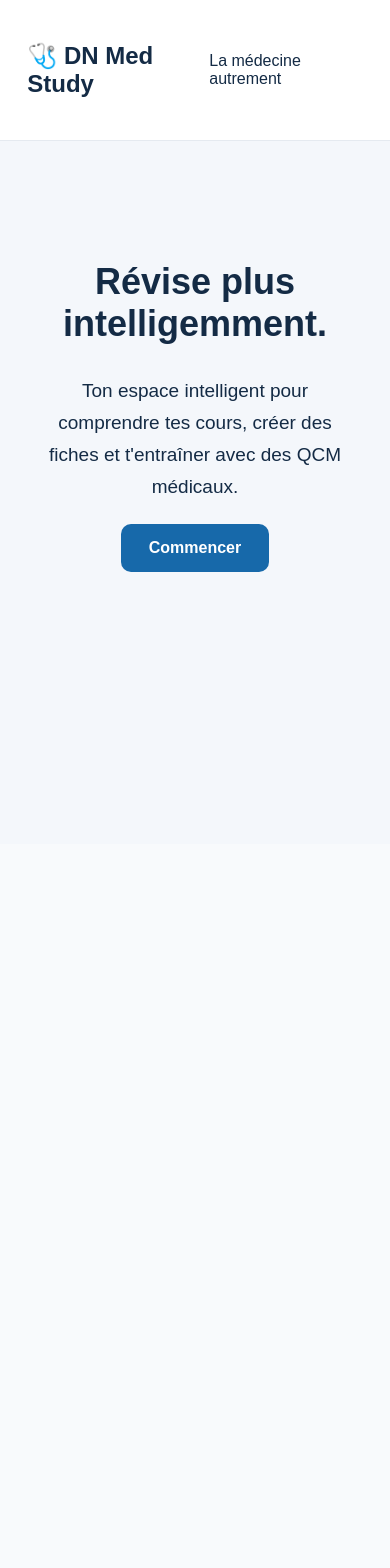
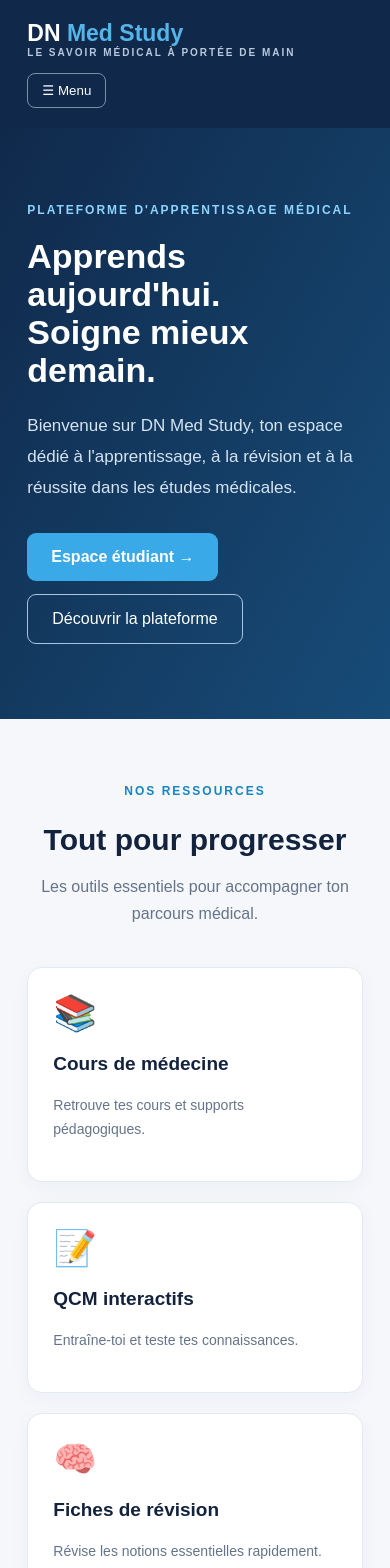
Before and after one commit to djibyndiaye742-png/dn-med-study, a Next.js app: page / in a window 390 px wide. Shown: the top 1568 px of the page. Before the commit the page ends 844 px from the top, so only its background shows below. Built offline with nearby package versions, Linux system fonts and the light colour scheme.

Commit message:
Create professional DN Med Study homepage
Build a modern and responsive medical learning homepage

```diff
--- a/app/page.js
+++ b/app/page.js
@@ -1,55 +1,235 @@
-import Link from "next/link";
+
+"use client";
+
+import { useState } from "react";
+
+const features = [
+  {
+    icon: "📚",
+    title: "Cours de médecine",
+    description: "Retrouve tes cours et supports pédagogiques."
+  },
+  {
+    icon: "📝",
+    title: "QCM interactifs",
+    description: "Entraîne-toi et teste tes connaissances."
+  },
+  {
+    icon: "🧠",
+    title: "Fiches de révision",
+    description: "Révise les notions essentielles rapidement."
+  },
+  {
+    icon: "📂",
+    title: "Bibliothèque PDF",
+    description: "Centralise tes documents médicaux."
+  }
+];
 
 export default function Home() {
+  const [menuOpen, setMenuOpen] = useState(false);
+
   return (
     <main style={{
       minHeight: "100vh",
-      background: "#f4f7fb",
-      fontFamily: "Arial, sans-serif",
-      color: "#142b45"
+      background: "#f5f7fb",
+      color: "#14233d",
+      fontFamily: "Arial, sans-serif"
     }}>
       <header style={{
-        padding: "22px 7%",
-        background: "#ffffff",
+        background: "#10294b",
+        color: "white",
+        padding: "20px 7%",
         display: "flex",
         justifyContent: "space-between",
         alignItems: "center",
-        borderBottom: "1px solid #e5eaf0"
+        flexWrap: "wrap",
+        gap: 15
       }}>
-        <h2>🩺 DN Med Study</h2>
-        <span>La médecine autrement</span>
+        <div style={{fontSize: 23, fontWeight: 800}}>
+          DN <span style={{color:"#56b4e9"}}>Med Study</span>
+          <div style={{fontSize: 10, color:"#b9c9dc", letterSpacing:2}}>
+            LE SAVOIR MÉDICAL À PORTÉE DE MAIN
+          </div>
+        </div>
+
+        <button onClick={() => setMenuOpen(!menuOpen)}
+          style={{
+            background: "transparent",
+            color: "white",
+            border: "1px solid #7890aa",
+            borderRadius: 8,
+            padding: "9px 14px",
+            cursor: "pointer"
+          }}>
+          ☰ Menu
+        </button>
+
+        {menuOpen && (
+          <nav style={{width:"100%", display:"flex", gap:20, flexWrap:"wrap"}}>
+            <a href="#accueil" style={{color:"white"}}>Accueil</a>
+            <a href="#services" style={{color:"white"}}>Services</a>
+            <a href="/connexion" style={{color:"white"}}>Connexion</a>
+          </nav>
+        )}
       </header>
 
-      <section style={{
-        padding: "90px 8%",
-        textAlign: "center"
+      <section id="accueil" style={{
+        padding: "75px 7%",
+        background: "linear-gradient(120deg,#10294b,#174c78)",
+        color: "white"
       }}>
-        <h1 style={{fontSize: "clamp(36px, 6vw, 64px)"}}>
-          Révise plus intelligemment.
+        <div style={{maxWidth:750}}>
+          <div style={{
+            color:"#8dd5ff",
+            fontWeight:700,
+            letterSpacing:2,
+            fontSize:12,
+            marginBottom:20
+          }}>
+            PLATEFORME D'APPRENTISSAGE MÉDICAL
+          </div>
+
+          <h1 style={{
+            fontSize:"clamp(34px,6vw,58px)",
+            lineHeight:1.12,
+            margin:"0 0 22px"
+          }}>
+            Apprends aujourd'hui.
+            <br/>
+            Soigne mieux demain.
           </h1>
 
           <p style={{
-          fontSize: "19px",
-          maxWidth: "650px",
-          margin: "20px auto",
-          lineHeight: 1.7
+            fontSize:17,
+            lineHeight:1.8,
+            color:"#d6e4f1",
+            maxWidth:600
           }}>
-          Ton espace intelligent pour comprendre tes cours,
-          créer des fiches et t'entraîner avec des QCM médicaux.
+            Bienvenue sur DN Med Study, ton espace dédié
+            à l'apprentissage, à la révision et à la réussite
+            dans les études médicales.
           </p>
 
-        <Link href="/connexion" style={{
-          display: "inline-block",
-          background: "#1769aa",
-          color: "white",
-          padding: "15px 28px",
-          borderRadius: "10px",
-          textDecoration: "none",
-          fontWeight: "bold"
+          <div style={{
+            display:"flex",
+            flexWrap:"wrap",
+            gap:13,
+            marginTop:30
           }}>
-          Commencer
-        </Link>
+            <a href="/connexion" style={{
+              background:"#39a9e8",
+              color:"white",
+              padding:"15px 24px",
+              borderRadius:9,
+              textDecoration:"none",
+              fontWeight:700
+            }}>
+              Espace étudiant →
+            </a>
+
+            <a href="#services" style={{
+              border:"1px solid #a8c5df",
+              color:"white",
+              padding:"15px 24px",
+              borderRadius:9,
+              textDecoration:"none"
+            }}>
+              Découvrir la plateforme
+            </a>
+          </div>
+        </div>
       </section>
+
+      <section id="services" style={{
+        padding:"65px 7%"
+      }}>
+        <div style={{textAlign:"center", marginBottom:40}}>
+          <div style={{
+            color:"#1685c2",
+            fontWeight:700,
+            fontSize:12,
+            letterSpacing:2
+          }}>
+            NOS RESSOURCES
+          </div>
+
+          <h2 style={{fontSize:30, marginBottom:10}}>
+            Tout pour progresser
+          </h2>
+
+          <p style={{color:"#64748b", lineHeight:1.7}}>
+            Les outils essentiels pour accompagner ton parcours médical.
+          </p>
+        </div>
+
+        <div style={{
+          display:"grid",
+          gridTemplateColumns:"repeat(auto-fit,minmax(220px,1fr))",
+          gap:20
+        }}>
+          {features.map((feature) => (
+            <article key={feature.title} style={{
+              background:"white",
+              padding:25,
+              borderRadius:15,
+              border:"1px solid #e3eaf2",
+              boxShadow:"0 5px 20px rgba(20,40,70,.04)"
+            }}>
+              <div style={{fontSize:35, marginBottom:15}}>
+                {feature.icon}
+              </div>
+              <h3 style={{fontSize:19}}>
+                {feature.title}
+              </h3>
+              <p style={{
+                color:"#64748b",
+                lineHeight:1.7,
+                fontSize:14
+              }}>
+                {feature.description}
+              </p>
+            </article>
+          ))}
+        </div>
+      </section>
+
+      <section style={{
+        margin:"0 7% 65px",
+        padding:35,
+        background:"#e6f3fc",
+        borderRadius:16,
+        textAlign:"center"
+      }}>
+        <h2>Construis ton avenir médical avec nous.</h2>
+        <p style={{color:"#52677f", lineHeight:1.7}}>
+          Un espace pensé pour apprendre, comprendre et progresser.
+        </p>
+        <a href="/connexion" style={{
+          display:"inline-block",
+          background:"#10294b",
+          color:"white",
+          textDecoration:"none",
+          padding:"14px 25px",
+          borderRadius:8,
+          marginTop:12,
+          fontWeight:700
+        }}>
+          Accéder à mon espace
+        </a>
+      </section>
+
+      <footer style={{
+        background:"#10294b",
+        color:"#cbd8e6",
+        padding:25,
+        textAlign:"center",
+        fontSize:13
+      }}>
+        <strong style={{color:"white"}}>DN Med Study</strong>
+        <p>La connaissance médicale au service de la réussite.</p>
+        © 2026 DN Med Study — Tous droits réservés.
+      </footer>
     </main>
   );
 }
```
Lines whose indentation alone changed are shown as unchanged.
